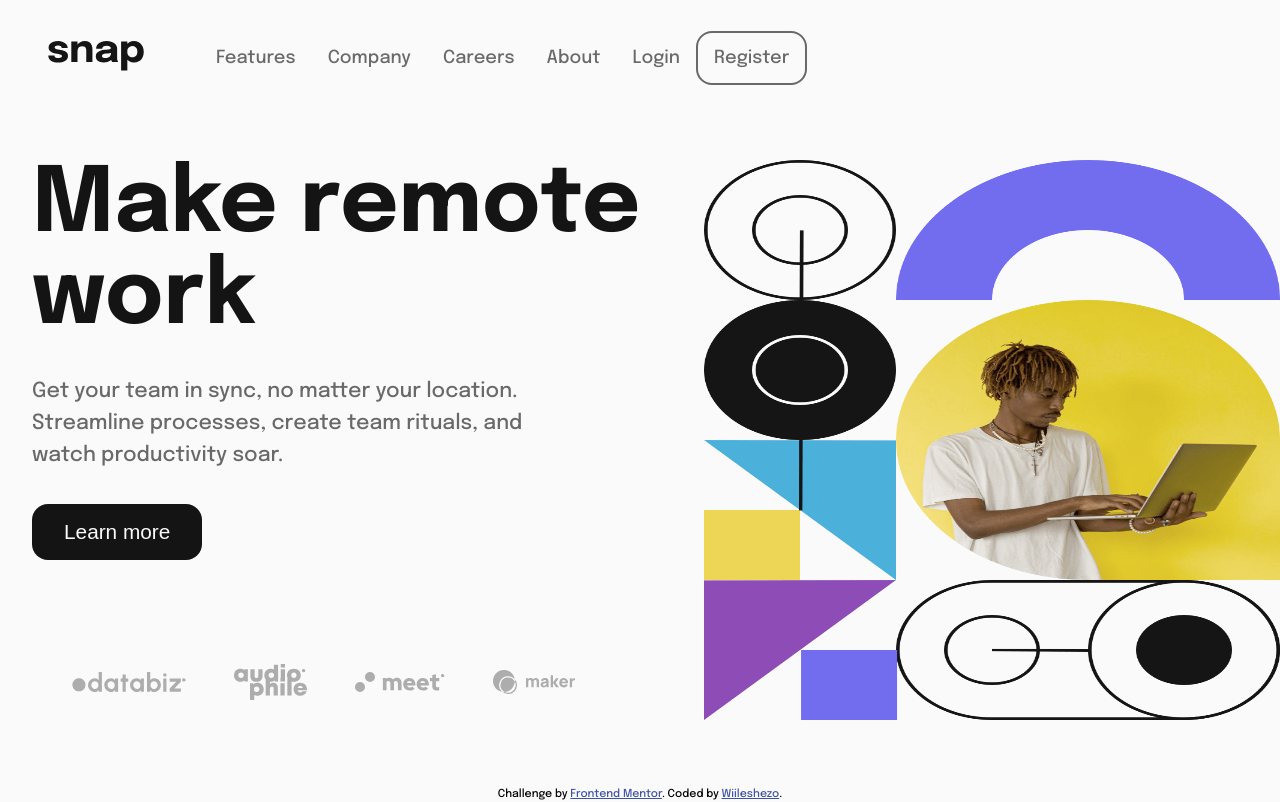
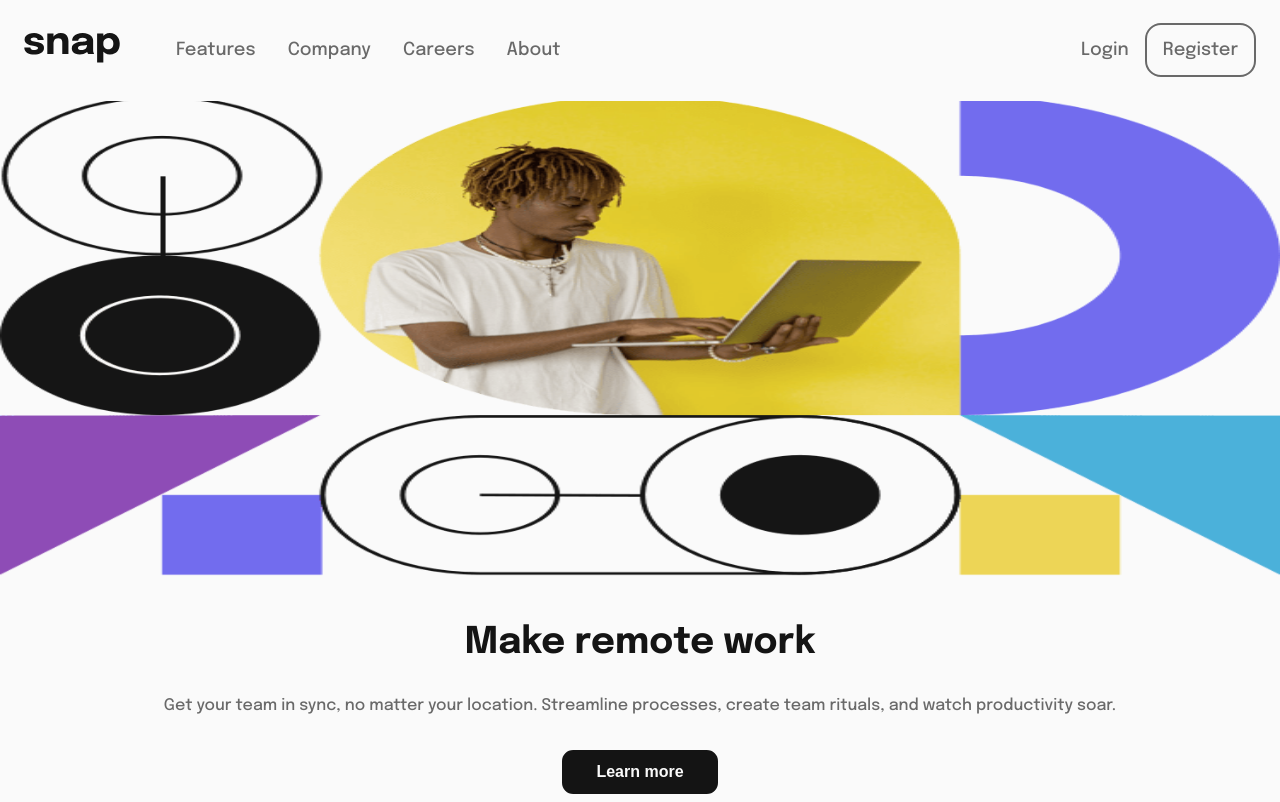
Before and after one commit to Wiileshezo/intro-section-with-dropdown-navigation, a Vue app: page / in a window 1280 px wide. Shown: the top 802 px of the page. Built offline with nearby package versions, Linux system fonts and the light colour scheme.

Commit message:
add dropback in the nav add some style in homepage and footer

```diff
--- a/src/components/TheFooter.vue
+++ b/src/components/TheFooter.vue
@@ -12,10 +12,14 @@
 </template>
 
 <style scoped>
+footer {
+  display: flex;
+  justify-content: center;
+}
 .attribution {
   font-size: 11px;
   text-align: center;
-  padding-top: 4rem;
+  padding-block: 2rem;
 }
 .attribution a {
   color: hsl(228, 45%, 44%);
--- a/src/components/TheNavigation.vue
+++ b/src/components/TheNavigation.vue
@@ -9,13 +9,13 @@
         <li><RouterLink class="link" to="/">Company</RouterLink></li>
         <li><RouterLink class="link" to="/">Careers</RouterLink></li>
         <li><RouterLink class="link" to="/about">About</RouterLink></li>
+      </ul>
+      <ul v-show="!mobile" class="right-nav">
         <li><RouterLink class="link" to="/">Login</RouterLink></li>
         <li>
           <RouterLink class="link register" to="/">Register</RouterLink>
         </li>
       </ul>
-      <!-- <ul class="right-nav">
-      </ul> -->
       <div
         class="icon icon-menu"
         v-show="mobile"
@@ -25,13 +25,13 @@
       <Transition name="mobile-nav">
         <ul v-show="mobileNav" class="dropdown-nav">
           <div class="icon icon-close-menu" @click="toggleMobileNav"></div>
-          <li class="pt-8">
+          <li class="pt-5">
             <RouterLink class="link" to="/">Features</RouterLink>
           </li>
           <li><RouterLink class="link" to="/">Company</RouterLink></li>
           <li><RouterLink class="link" to="/">Careers</RouterLink></li>
           <li><RouterLink class="link" to="/about">About</RouterLink></li>
-          <li class="center pt-8">
+          <li class="center pt-5">
             <RouterLink class="link" to="/">Login</RouterLink>
           </li>
           <li class="center">
@@ -39,12 +39,14 @@
           </li>
         </ul>
       </Transition>
+      <div class="backdrop" @click="toggleMobileNav" v-if="mobileNav"></div>
     </nav>
   </header>
 </template>
 <script>
 import { RouterLink } from "vue-router";
 export default {
+  emits: ["close"],
   data() {
     return {
       scrollNav: null,
@@ -107,7 +109,7 @@ header {
   flex-direction: row;
   flex-wrap: nowrap;
   justify-content: space-between;
-  padding: 2rem;
+  padding: 1.5rem;
   transition: 0.5s ease all;
 }
 
@@ -124,7 +126,6 @@ a {
 }
 
 img {
-  padding-inline: 1rem;
   width: 6rem;
   transition: 0.5s ease all;
 }
@@ -144,19 +145,19 @@ img {
   display: flex;
   align-items: center;
   position: absolute;
-  top: 2rem;
-  right: 2rem;
+  top: 1.5rem;
   width: 3rem;
   height: 2rem;
   transition: 0.8s ease all;
+  background-repeat: no-repeat;
 }
 .icon-menu {
   background-image: url("../images/icon-menu.svg");
-  background-repeat: no-repeat;
+  right: 1rem;
 }
 .icon-close-menu {
   background-image: url("../images/icon-close-menu.svg");
-  background-repeat: no-repeat;
+  right: 0;
 }
 /* .icon-active {
 } */
@@ -167,21 +168,32 @@ img {
   position: fixed;
   width: 100%;
   height: 100%;
-  max-width: 25rem;
+  max-width: 14rem;
   background-color: var(--Almost-White);
   top: 0;
   right: 0;
+  margin: 0;
+  padding: 0;
 }
 
 .dropdown-nav > li {
   margin-right: 0;
   color: var(--Almost-Black);
-  font-size: 2rem;
+  font-size: 1rem;
   padding: 1rem;
 }
 
-.pt-8 {
-  padding-top: 8rem !important;
+.backdrop {
+  position: fixed;
+  top: 0;
+  left: 0;
+  width: 100%;
+  height: 100%;
+  z-index: -3;
+  background-color: rgba(0, 0, 0, 0.75);
+}
+.pt-5 {
+  padding-top: 5rem !important;
 }
 
 .center {
@@ -232,7 +244,7 @@ ul,
 
 @media screen and (max-width: 450px) {
   .register {
-    padding-inline: 5rem;
+    padding: 0.7rem 2rem;
   }
 }
 
--- a/src/router/index.js
+++ b/src/router/index.js
@@ -1,23 +1,23 @@
-import { createRouter, createWebHistory } from 'vue-router'
-import HomeView from '../views/HomeView.vue'
+import { createRouter, createWebHistory } from "vue-router";
+import HomeView from "../views/HomeView.vue";
 
 const router = createRouter({
   history: createWebHistory(import.meta.env.BASE_URL),
   routes: [
     {
-      path: '/',
-      name: 'home',
-      component: HomeView
+      path: "/",
+      name: "home",
+      component: () => import("../views/HomeView.vue"),
     },
     {
-      path: '/about',
-      name: 'about',
+      path: "/about",
+      name: "about",
       // route level code-splitting
       // this generates a separate chunk (About.[hash].js) for this route
       // which is lazy-loaded when the route is visited.
-      component: () => import('../views/AboutView.vue')
-    }
-  ]
-})
+      component: () => import("../views/AboutView.vue"),
+    },
+  ],
+});
 
-export default router
+export default router;
--- a/src/views/HomeView.vue
+++ b/src/views/HomeView.vue
@@ -3,6 +3,13 @@
 <template>
   <div class="container">
     <div class="section1">
+      <img
+        src="../images/image-hero-mobile.png"
+        alt="image-hero"
+        class="hero-img"
+      />
+    </div>
+    <div class="section2">
       <h1>Make remote work</h1>
       <p>
         Get your team in sync, no matter your location. Streamline processes,
@@ -16,62 +23,69 @@
         <img src="../images/client-maker.svg" alt="" />
       </div>
     </div>
-    <div class="section2">
-      <img
-        src="../images/image-hero-desktop.png"
-        alt="image-hero"
-        class="img-hero"
-      />
-    </div>
   </div>
 </template>
 
 <style scoped>
 .container {
   display: flex;
-  /* padding-inline: 6rem; */
+  flex-direction: column;
   align-items: center;
-  padding-top: 10rem;
+  box-sizing: border-box;
+  padding-top: 5rem;
 }
 h1 {
-  font-size: 5.6rem;
   margin: 0;
   color: var(--Almost-Black);
+  font-size: 2.3rem;
 }
 p {
   color: var(--Medium-Gray);
-  font-size: 1.3rem;
-  padding-inline-end: 6rem;
-  line-height: 2rem;
+  font-size: 1rem;
+  line-height: 1.5rem;
   margin-block: 2rem;
 }
 button {
-  padding: 1rem 2rem;
-  border-radius: 1rem;
-  font-size: 1.3rem;
+  border-radius: 0.7rem;
   color: var(--Almost-White);
   background-color: var(--Almost-Black);
-  border: 0;
+  border: 2px solid var(--Almost-Black);
+  padding: 0.7rem 2rem;
+  font-size: 1rem;
+  font-weight: 700;
 }
+
+button:hover,
+button:active {
+  background-color: var(--Almost-White);
+  color: var(--Almost-Black);
+}
+
 .section1 {
-  padding: 0 2rem;
+  display: flex;
+  /* background-image: url("../images/image-hero-mobile.png"); */
+  background-repeat: no-repeat;
+}
+.section2 {
   display: flex;
   flex-direction: column;
-  align-items: flex-start;
-  width: 55vw;
-  box-sizing: border-box;
+  align-items: center;
+  padding-inline: 2rem;
+  text-align: center;
 }
-.img-hero {
-  width: 45vw;
-  height: 70vh;
+.hero-img {
+  width: 100vw;
+  height: 60vh;
+  padding-block: 1rem 3rem;
 }
 .imgs-client {
   display: flex;
-  padding: 5rem 1rem 0;
   align-items: center;
   justify-content: center;
+  margin-block-start: 3rem;
 }
 .imgs-client > img {
-  padding: 1.5rem;
+  padding: 0.5rem;
+  width: 4rem;
 }
 </style>
```
Also changed, not shown: 7 other files (tests, documents, lock files or other folders).
